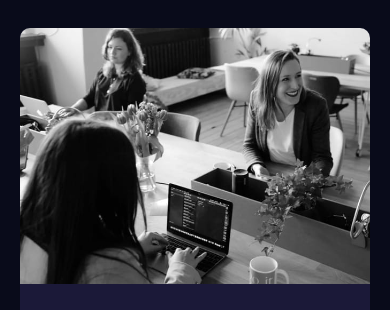
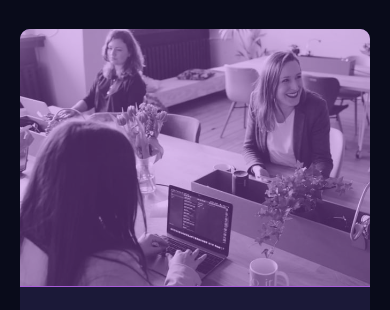
Before and after one commit to alecanonm/Stats-Preview-Component, a plain HTML site: page index.html in a window 390 px wide. Shown: the top 310 px of the page. Drawn offline with Linux system fonts and the light colour scheme.

Commit message:
adding the mobile approach

```diff
--- a/styles.css
+++ b/styles.css
@@ -79,8 +79,14 @@ dt {
   font-family: "Lexend Deca";
 }
 
+figure {
+  background-color: var(--accent);
+}
+
 .mobile {
   width: 100%;
+  margin-bottom: -3.5px;
+  filter: opacity(60%);
 }
 
 .desktop {
```
